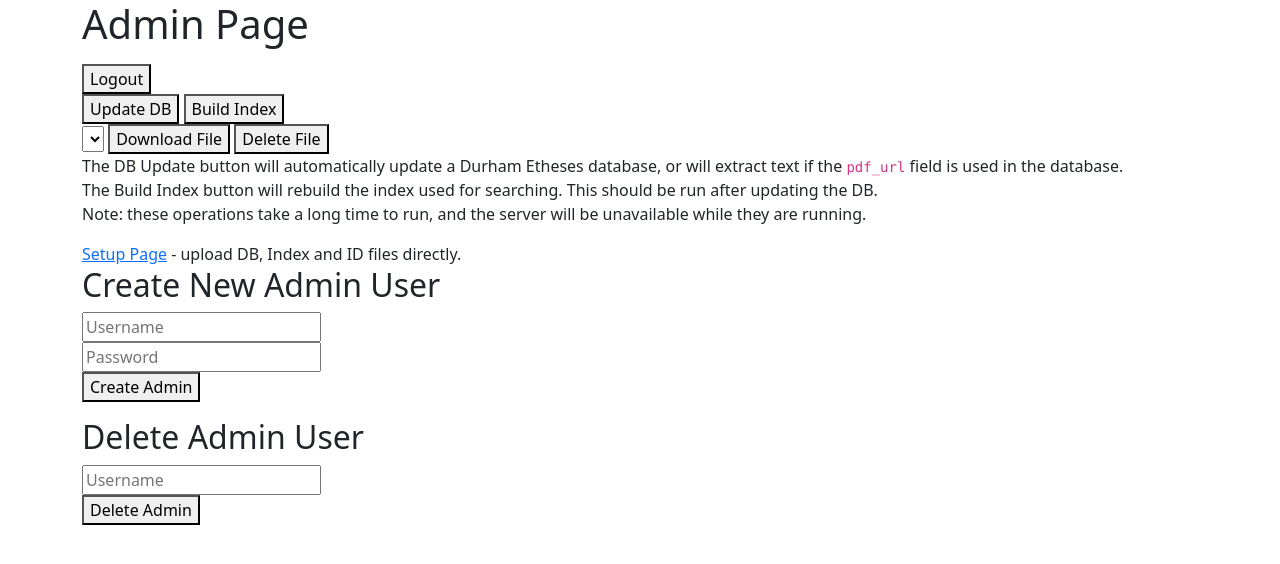
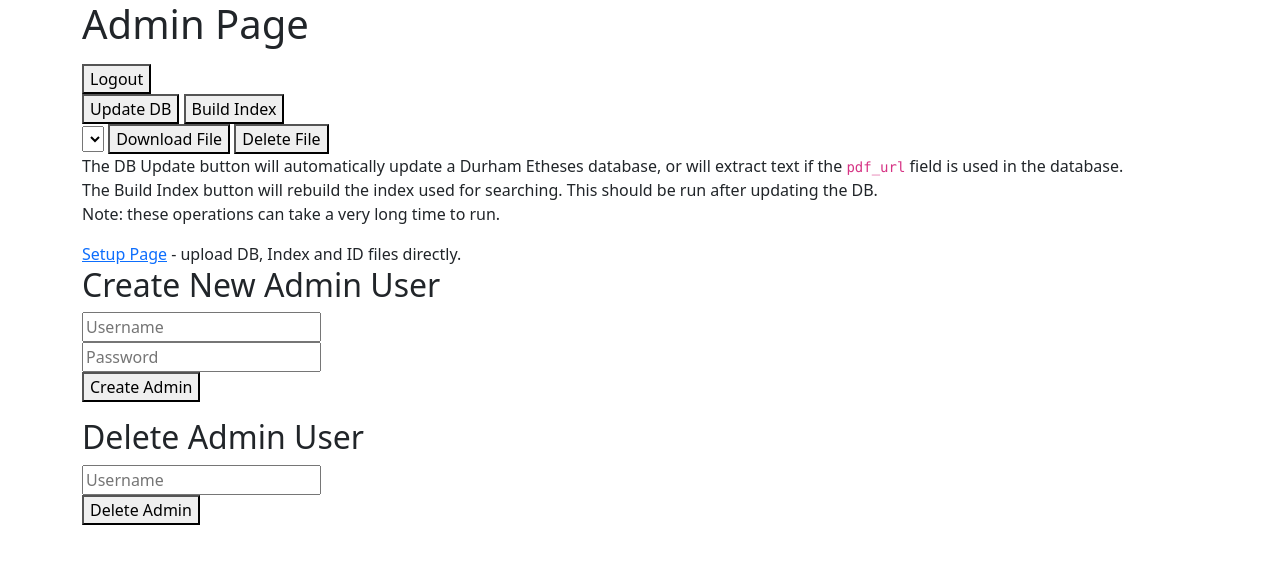
Before and after one commit to COMP2281/software-engineering-group25-26-32, a website: page nodejs/client/admin.html in a window 1280 px wide. Drawn offline with nearby package versions, Linux system fonts and the light colour scheme; no server answers.

Commit message:
removed misinformation

```diff
--- a/nodejs/client/admin.html
+++ b/nodejs/client/admin.html
@@ -18,7 +18,7 @@
             <button id = "deleteFile">Delete File</button>
             <p> The DB Update button will automatically update a Durham Etheses database, or will extract text if the <code>pdf_url</code> field is used in the database.<br>
                 The Build Index button will rebuild the index used for searching. This should be run after updating the DB.<br>
-                Note: these operations take a long time to run, and the server will be unavailable while they are running.
+                Note: these operations can take a very long time to run.
             </p>
             <a href = "/setup">Setup Page</a> - upload DB, Index and ID files directly.
             <br>
```
